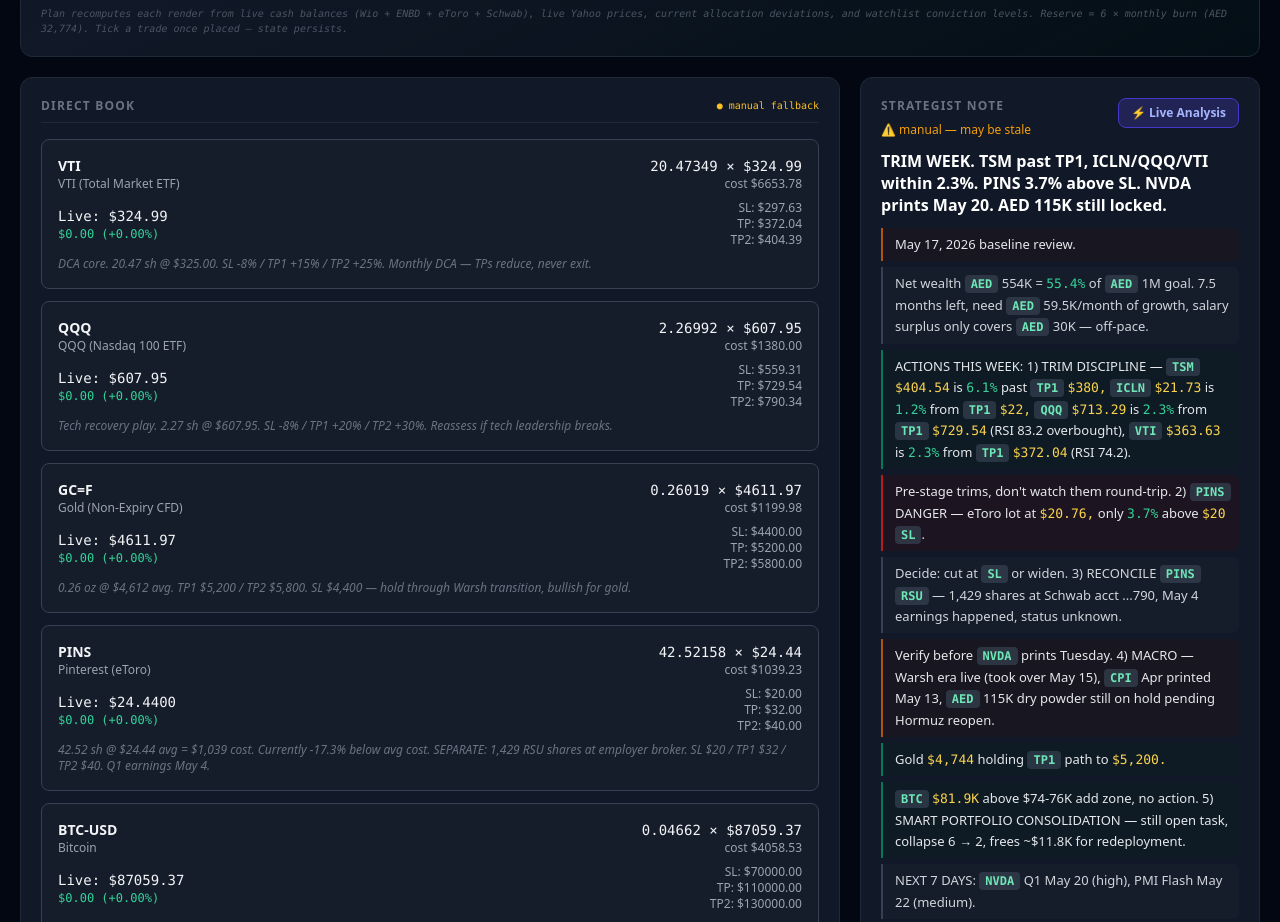
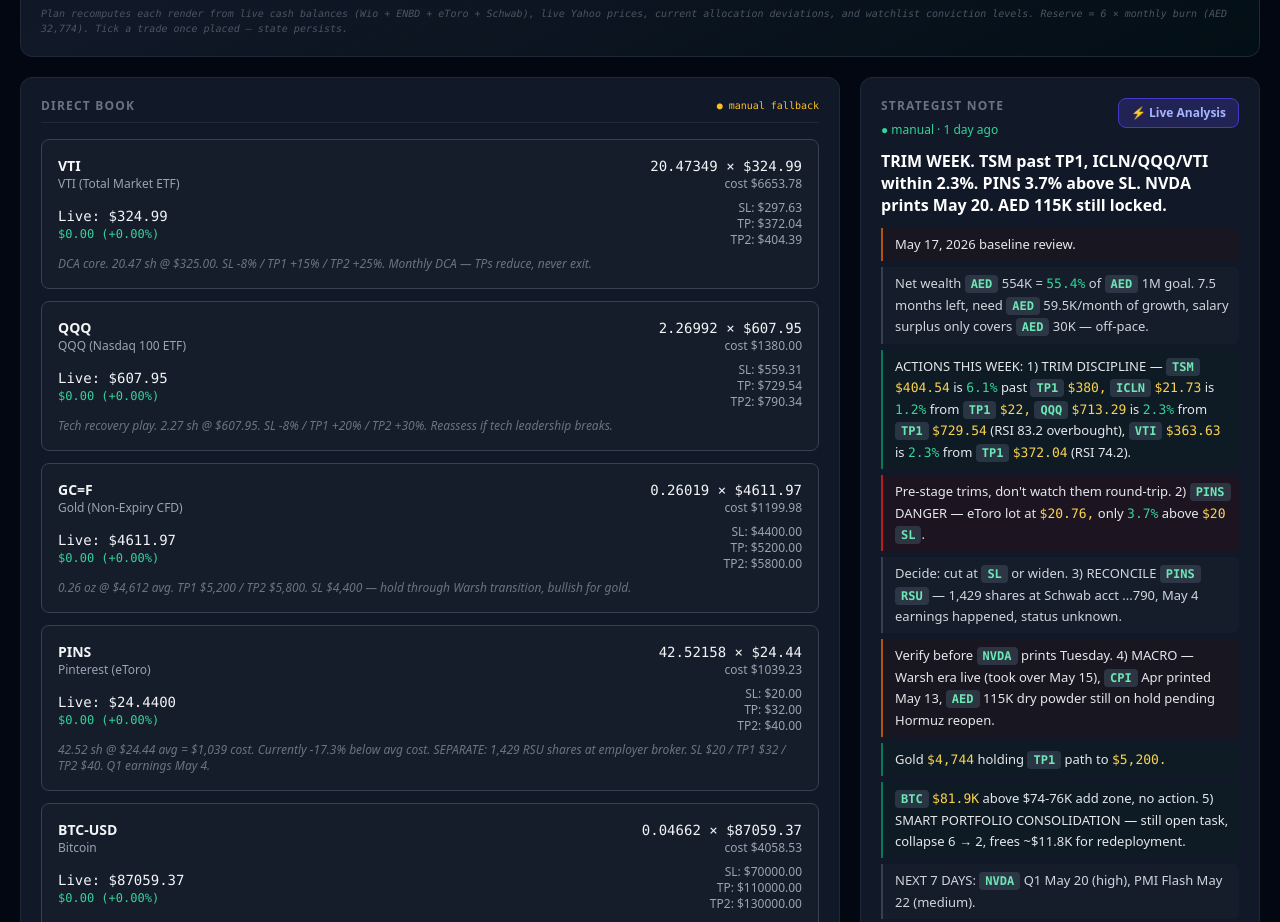
Before and after one commit to digital-spit/cg-brief, a Next.js app: page / in a window 1280 px wide. Shown: the part 2360-3282 px from the top of the page. Built offline with nearby package versions, Linux system fonts and the light colour scheme; no server answers.

Commit message:
feat(staleness): top-of-page StaleDataBanner + per-section StaleBadges + canonical SKILL.md

```diff
--- a/src/app/components/StrategistPanel.tsx
+++ b/src/app/components/StrategistPanel.tsx
@@ -111,6 +111,16 @@
   initialNote: StrategistNote;
   initialActionItems: ActionItem[];
   portfolioSnapshot: PortfolioSnapshot;
+  manualLastUpdated?: string;
+}
+
+// Days between an ISO date and today (Dubai TZ). Returns null if unparseable.
+function daysOldDubai(dateStr?: string): number | null {
+  if (!dateStr) return null;
+  const today = new Date(new Date().toLocaleDateString("en-CA", { timeZone: "Asia/Dubai" }));
+  const then = new Date(dateStr);
+  if (isNaN(then.getTime())) return null;
+  return Math.floor((today.getTime() - then.getTime()) / (1000 * 60 * 60 * 24));
 }
 
 const PRIORITY_STYLES: Record<string, string> = {
@@ -131,6 +141,7 @@
   initialNote,
   initialActionItems,
   portfolioSnapshot,
+  manualLastUpdated,
 }: Props) {
   const [note, setNote] = useState<StrategistNote>(initialNote);
   const [actionItems, setActionItems] = useState<ActionItem[]>(initialActionItems);
@@ -189,7 +200,13 @@
                 <span className="text-emerald-500 text-xs">● AI live · {minsAgo === 0 ? "just now" : `${minsAgo}m ago`}</span>
               )
             ) : (
-              <span className="text-amber-500 text-xs">⚠ manual — may be stale</span>
+              (() => {
+                const age = daysOldDubai(manualLastUpdated);
+                if (age === null) return <span className="text-amber-500 text-xs">⚠ manual — no date</span>;
+                if (age <= 1) return <span className="text-emerald-400 text-xs">● manual · {age === 0 ? "today" : "1 day ago"}</span>;
+                if (age <= 3) return <span className="text-amber-400 text-xs">⚠ manual · {age} days old</span>;
+                return <span className="text-red-400 text-xs font-bold animate-pulse">⚠ MANUAL · {age} DAYS STALE — regenerate or edit</span>;
+              })()
             )}
           </div>
           <button
```
